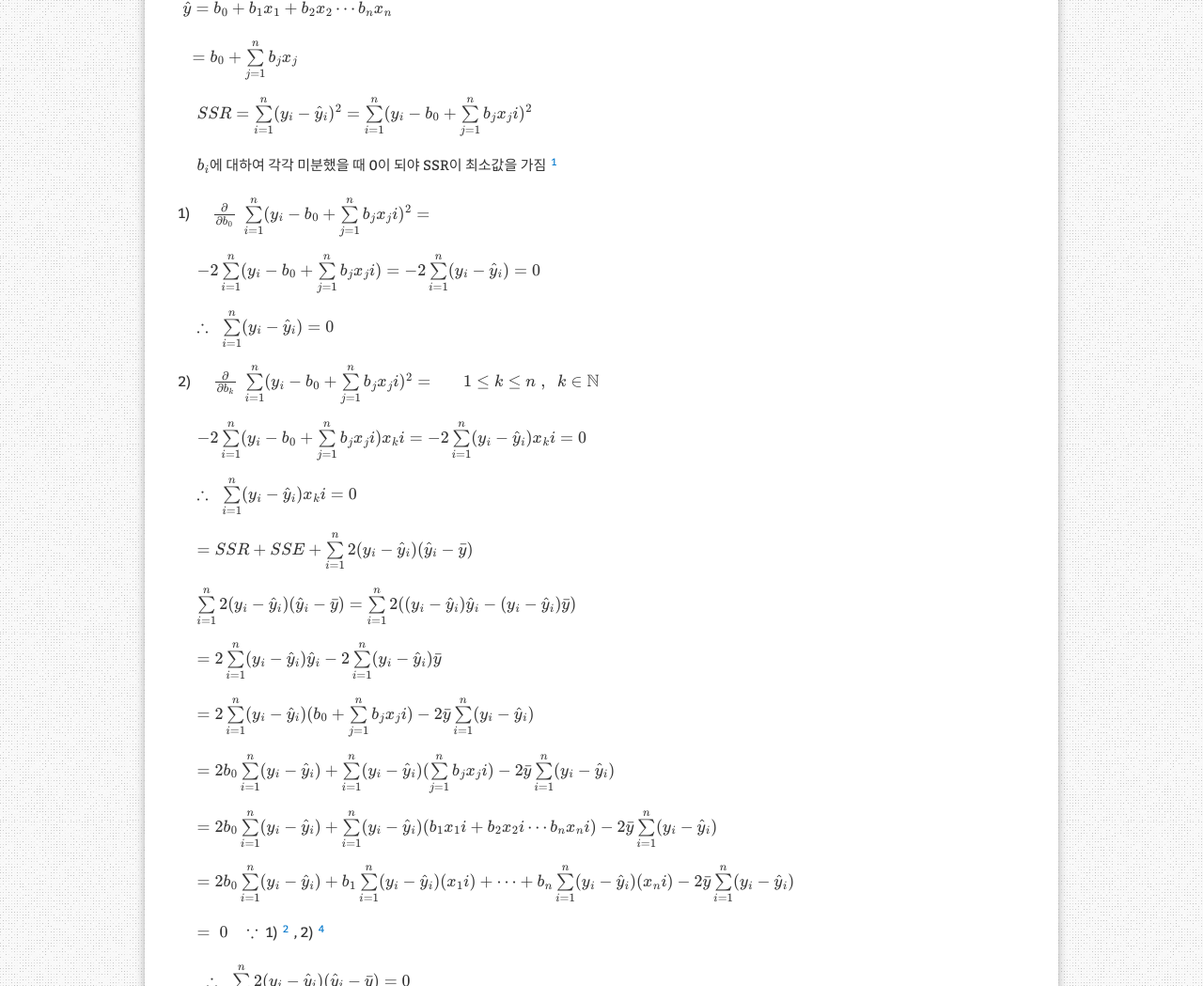
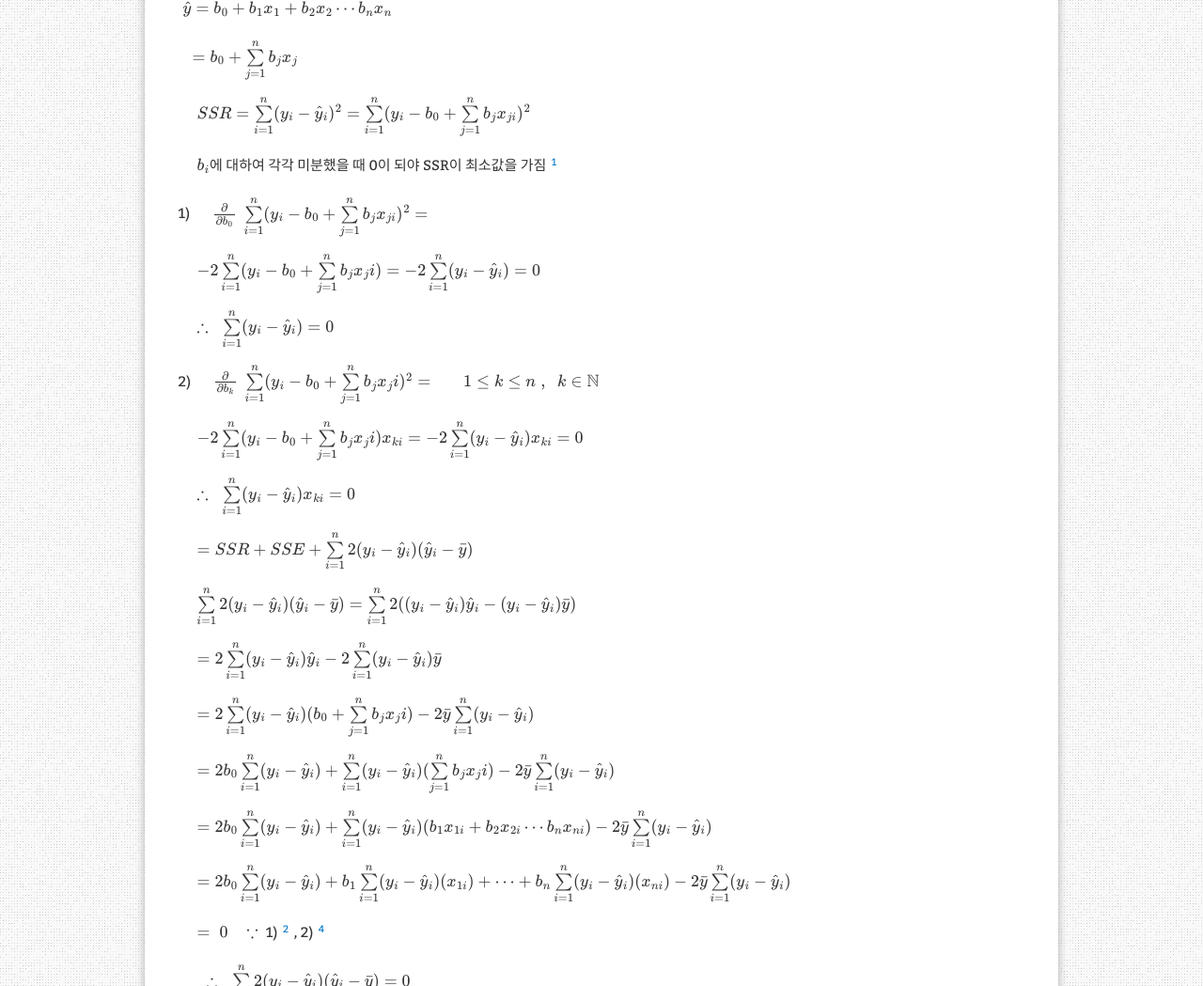
Before and after one commit to aristohyun/aristohyun.github.io, a Jekyll site: the page built from _posts/2021-06-25-Linear-Regression.md, in a window 1280 px wide and 1400 px high, scrolled down 3573 px. Shown: the part 153-1202 px from the top of the window at 94% size. Built offline with Jekyll 4.4.1, drawn with Linux system fonts in a browser that asks for light colours; formulas are drawn with MathJax 3; comment, search, counter and statistics services are not loaded; some of the changed text lies outside the part shown.

Commit message:
Update 2021-06-25-Linear-Regression.md

```diff
--- a/_posts/2021-06-25-Linear-Regression.md
+++ b/_posts/2021-06-25-Linear-Regression.md
@@ -118,11 +118,11 @@ $ \; \hat{y} = b_ 0 + b_ 1 x_ 1 + b_ 2 x_ 2 \cdots b_ n x_ n $
 
 $ \;\;\; = b_ 0 + \sum \limits_ {j=1}^{n} b_ j x_ j $
 
-$ \;\;\;\; SSR = \sum\limits_ {i=1}^{n}(y_ i - \hat{y}_ i)^2 = \sum\limits_ {i=1}^{n}(y_ i - b_ 0 + \sum \limits_ {j=1}^{n} b_ j x_ ji )^2$
+$ \;\;\;\; SSR = \sum\limits_ {i=1}^{n}(y_ i - \hat{y}_ i)^2 = \sum\limits_ {i=1}^{n}(y_ i - b_ 0 + \sum \limits_ {j=1}^{n} b_ j x_ {ji} )^2$
 
 $ \;\;\;\; b_ i $에 대하여 각각 미분했을 때 0이 되야 SSR이 최소값을 가짐 [^1]
 
- 1) $\;\;\;\; \frac{\partial }{\partial b_ 0} \; \sum\limits_ {i=1}^{n}(y_ i - b_ 0 + \sum \limits_ {j=1}^{n} b_ j x_ ji)^2 = $
+ 1) $\;\;\;\; \frac{\partial }{\partial b_ 0} \; \sum\limits_ {i=1}^{n}(y_ i - b_ 0 + \sum \limits_ {j=1}^{n} b_ j x_ {ji})^2 = $
 
 $\;\;\;\; -2 \sum\limits_ {i=1}^{n} (y_ i - b_ 0 + \sum \limits_ {j=1}^{n} b_ j x_ ji)  = -2 \sum\limits_ {i=1}^{n} (y_ i - \hat{y}_ i) = 0 $
 
@@ -130,9 +130,9 @@ $\;\;\;\;   \therefore \;\; \sum\limits_ {i=1}^{n} (y_ i - \hat{y}_ i) = 0  $
 
  2)  $\;\;\;\; \frac{\partial }{\partial b_ k} \; \sum\limits_ {i=1}^{n}(y_ i - b_ 0 + \sum \limits_ {j=1}^{n} b_ j x_ ji)^2 = \;\;\;\;\;\; 1\leq k\leq n \;,\;\; k\in \mathbb{\mathbb{N}}$
 
-$\;\;\;\; -2 \sum\limits_ {i=1}^{n} (y_ i - b_ 0 + \sum \limits_ {j=1}^{n} b_ j x_ ji) x_ ki  = -2 \sum\limits_ {i=1}^{n} (y_ i - \hat{y}_ i) x_ ki = 0 $
+$\;\;\;\; -2 \sum\limits_ {i=1}^{n} (y_ i - b_ 0 + \sum \limits_ {j=1}^{n} b_ j x_ ji) x_ {ki}  = -2 \sum\limits_ {i=1}^{n} (y_ i - \hat{y}_ i) x_ {ki} = 0 $
 
-$\;\;\;\;  \therefore \;\; \sum\limits_ {i=1}^{n} (y_ i - \hat{y}_ i) x_ ki = 0  $
+$\;\;\;\;  \therefore \;\; \sum\limits_ {i=1}^{n} (y_ i - \hat{y}_ i) x_ {ki} = 0  $
 
 $\;\;\;\; = SSR + SSE + \sum\limits_ {i=1}^{n}2(y_ i - \hat{y}_ i)(\hat{y}_ i - \bar{y})$
 
@@ -144,9 +144,9 @@ $\;\;\;\; = 2 \sum\limits_ {i=1}^{n} (y_ i - \hat{y}_ i)(b_ 0 + \sum \limits_ {j
 
 $\;\;\;\; = 2 b_0 \sum\limits_ {i=1}^{n} (y_ i - \hat{y}_ i) + \sum\limits_ {i=1}^{n} (y_ i - \hat{y}_ i)(\sum \limits_ {j=1}^{n} b_ j x_ ji) - 2\bar{y} \sum\limits_{i=1}^{n} (y_ i - \hat{y}_ i) $
 
-$\;\;\;\; = 2 b_0 \sum\limits_ {i=1}^{n} (y_ i - \hat{y}_ i) + \sum\limits_ {i=1}^{n} (y_ i - \hat{y}_ i)(b_ 1 x_ 1i + b_ 2 x_ 2i \cdots b_ n x_ ni) - 2\bar{y} \sum\limits_{i=1}^{n} (y_ i - \hat{y}_ i) $
+$\;\;\;\; = 2 b_0 \sum\limits_ {i=1}^{n} (y_ i - \hat{y}_ i) + \sum\limits_ {i=1}^{n} (y_ i - \hat{y}_ i)(b_ 1 x_ {1i} + b_ 2 x_ {2i} \cdots b_ n x_ {ni}) - 2\bar{y} \sum\limits_{i=1}^{n} (y_ i - \hat{y}_ i) $
 
-$\;\;\;\; = 2 b_0 \sum\limits_ {i=1}^{n} (y_ i - \hat{y}_ i) + b_ 1\sum\limits_ {i=1}^{n} (y_ i - \hat{y}_ i)(x_ 1i) + \cdots + b_ n\sum\limits_ {i=1}^{n} (y_ i - \hat{y}_ i)(x_ ni) - 2\bar{y} \sum\limits_{i=1}^{n} (y_ i - \hat{y}_ i) $
+$\;\;\;\; = 2 b_0 \sum\limits_ {i=1}^{n} (y_ i - \hat{y}_ i) + b_ 1\sum\limits_ {i=1}^{n} (y_ i - \hat{y}_ i)(x_ {1i}) + \cdots + b_ n\sum\limits_ {i=1}^{n} (y_ i - \hat{y}_ i)(x_ {ni}) - 2\bar{y} \sum\limits_{i=1}^{n} (y_ i - \hat{y}_ i) $
 
 $\;\;\;\; = \; 0 \;\;\; \because \; $ 1) [^2] , 2) [^4]
 
@@ -158,4 +158,4 @@ $\;\;\;\;\;\; \therefore \;\; SST = SSE + SSR $
 [^1]: 해당 식을 $ b_ 0, b_ 1 $ 에 대한 함수 식이라 생각했을 때, 기울기가 0일 때 값이 최소/최대가 되기 때문. $ ( y_ i - b_ 0 - b_ 1 x_ i )^2 $ 은 $ b_ 0, b_ 1 $ 에 대한 2차방정식이라 생각할 수 있으며, 최고차항의 계수가 양수기 때문에 기울기가 0일때 최소값을 가짐
 [^2]: $ \sum\limits_ {i=1}^{n} (y_ i - \hat{y}_ i) = 0  $
 [^3]: $ \sum\limits_ {i=1}^{n} (y_ i - \hat{y}_ i) x_ i = 0  $
-[^4]: $ \sum\limits_ {i=1}^{n} (y_ i - \hat{y}_ i) x_ ki = 0  $
+[^4]: $ \sum\limits_ {i=1}^{n} (y_ i - \hat{y}_ i) x_ {ki} = 0  $
```
